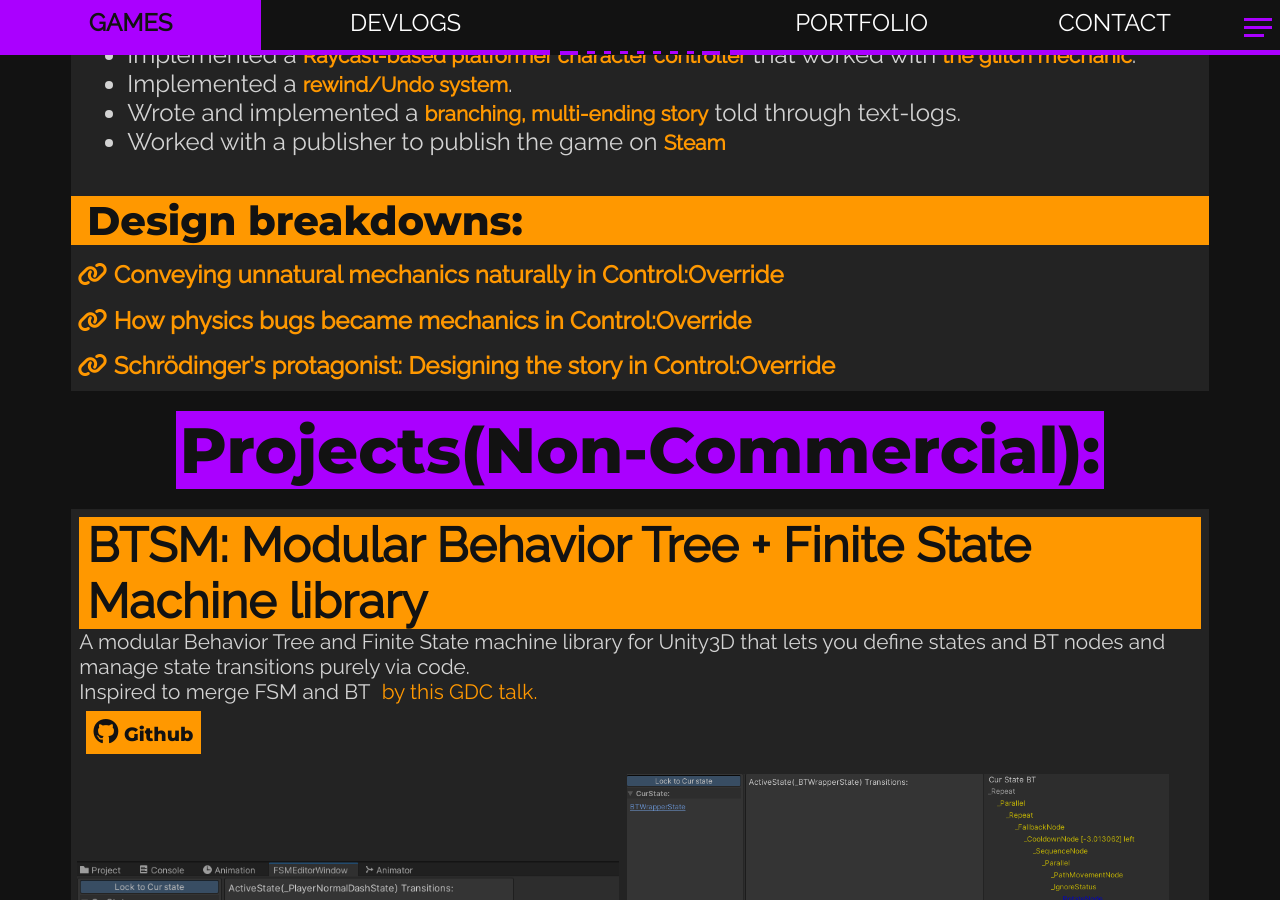
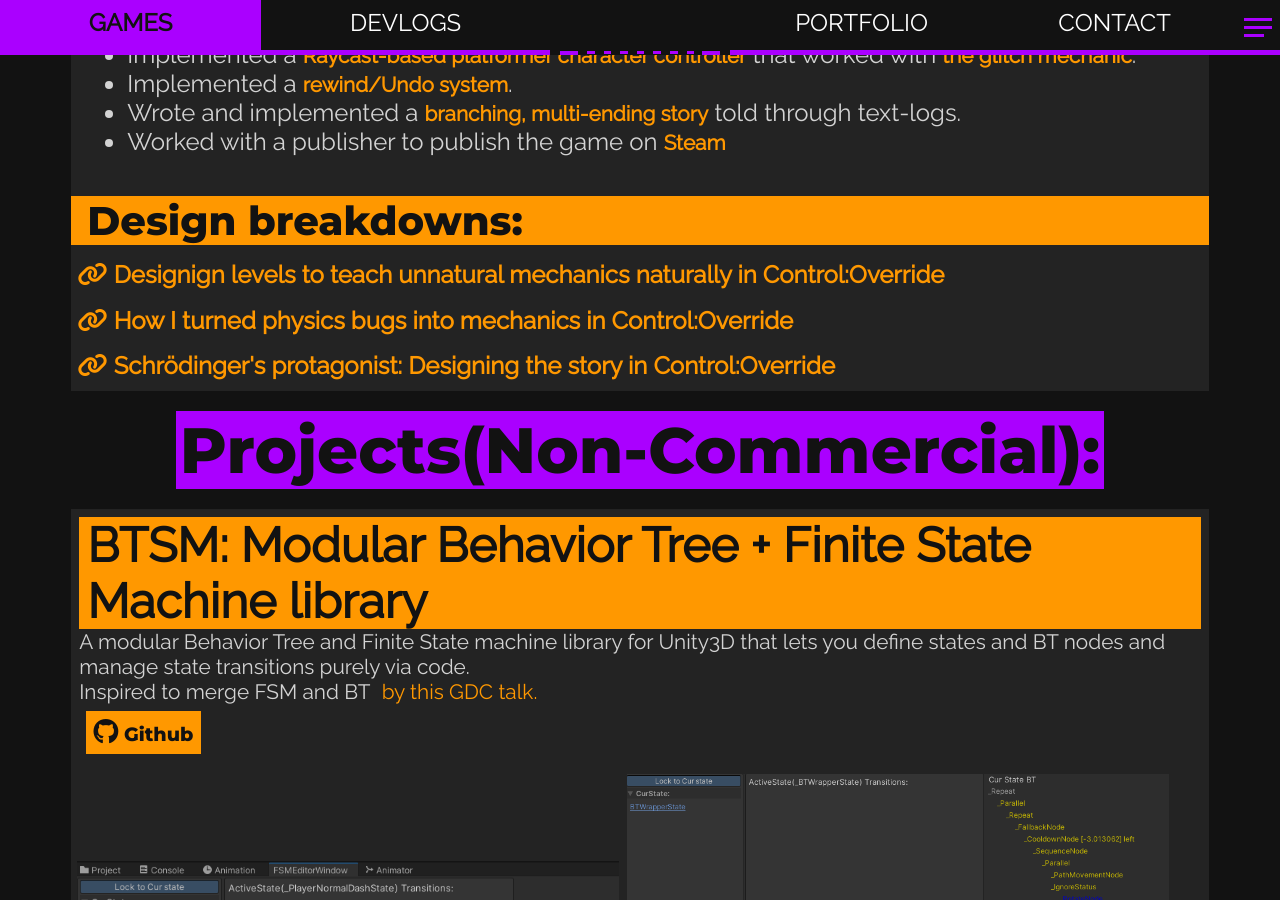
Before and after one commit to BDeshiDev/BDeshidev.github.io, a Jekyll site: the page built from portfolio.html, in a window 1280 px wide and 900 px high, scrolled down 1939 px. Built offline with Jekyll 4.4.1, drawn with Linux system fonts in a browser that asks for light colours; nearby versions of some CDN libraries.

Commit message:
Update games.yml

```diff
--- a/_data/games.yml
+++ b/_data/games.yml
@@ -25,9 +25,9 @@
         # - Worked with <strong>YarnSpinner</strong> for branching dialogue.
         - Worked with a publisher to publish the game on <strong>Steam</strong>
       articles:
-        - desc: Conveying unnatural mechanics naturally in Control:Override
+        - desc: Designign levels to teach unnatural mechanics naturally in Control:Override
           link: 2023/06/13/conveying-unnatural-mechanics-naturally.html
-        - desc: How physics bugs became mechanics in Control:Override
+        - desc: How I turned physics bugs into mechanics in Control:Override
           link: /2023/06/12/embracing-experimentation-bugs-become-mechanics-control-override.html
         - desc: "Schrödinger's protagonist: Designing the story in Control:Override"
           link: /2022/12/22/Designing-the-story-for-ControlOverride-Schr%C3%B6dinger-s-protagonist-on-a-budget.html
```
